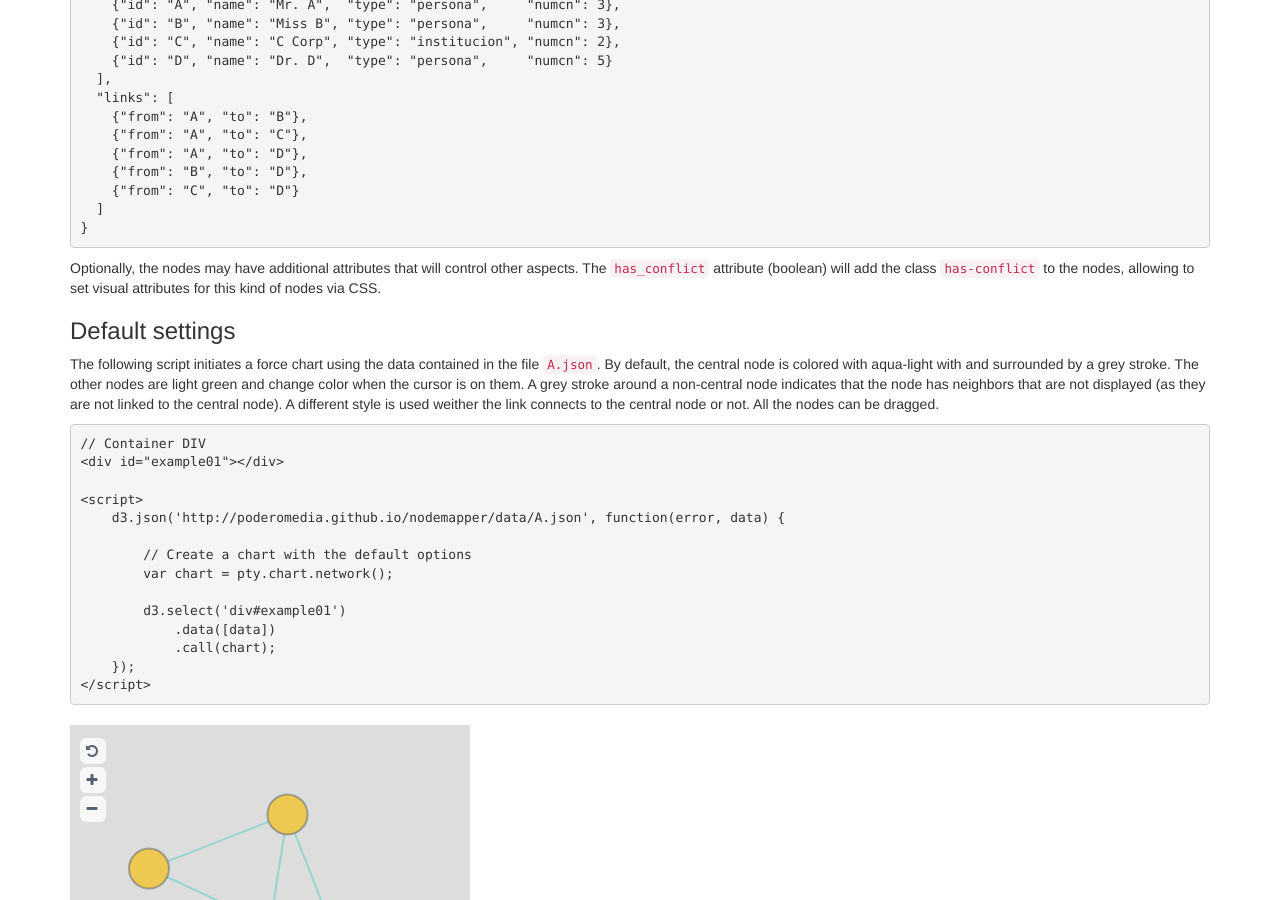
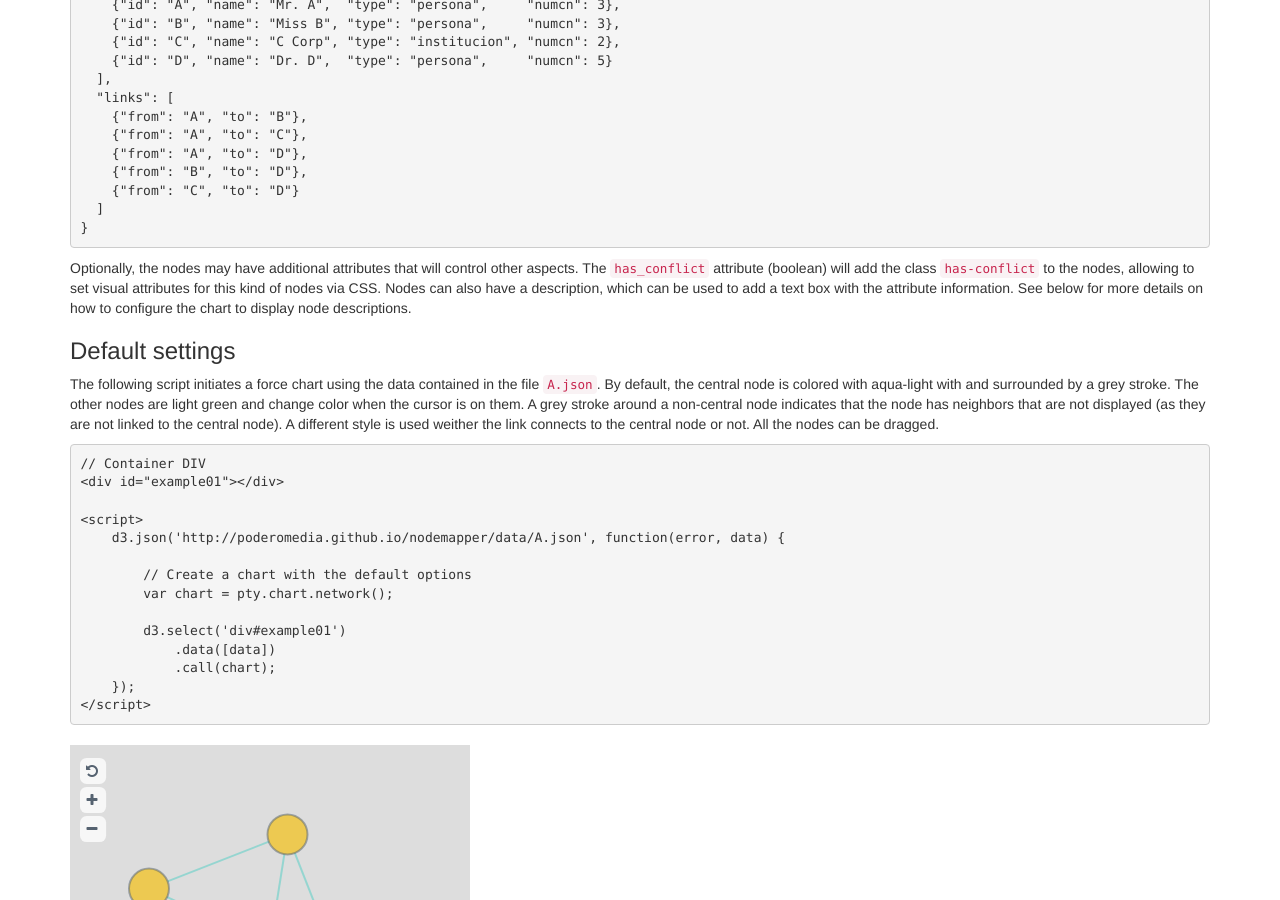
Before and after one commit to poderomedia/nodemapper, a Jekyll site: the page built from docs.md, in a window 1280 px wide and 900 px high, scrolled down 793 px. Built offline with Jekyll 4.4.1, drawn with Linux system fonts in a browser that asks for light colours; nearby versions of some CDN libraries; Markdown is read by kramdown in place of the engine named in the settings.

Commit message:
Update the documentation

```diff
--- a/docs.md
+++ b/docs.md
@@ -64,7 +64,7 @@ The `root` attribute indicates which is the central node. For instance, a valid
 }
 {% endhighlight %}
 
-Optionally, the nodes may have additional attributes that will control other aspects. The `has_conflict` attribute (boolean) will add the class `has-conflict` to the nodes, allowing to set visual attributes for this kind of nodes via CSS.
+Optionally, the nodes may have additional attributes that will control other aspects. The `has_conflict` attribute (boolean) will add the class `has-conflict` to the nodes, allowing to set visual attributes for this kind of nodes via CSS. Nodes can also have a description, which can be used to add a text box with the attribute information. See below for more details on how to configure the chart to display node descriptions.
 
 ### Default settings
 
```
Also changed, not shown: embed.md (+1 -1 lines), index.md (+1 -1 lines), pages/embed-demo.md (+1 -1 lines), pages/fullscreen-demo.md (+1 -1 lines), pages/hasconflict/fullscreen.md (+0 -1 lines).
